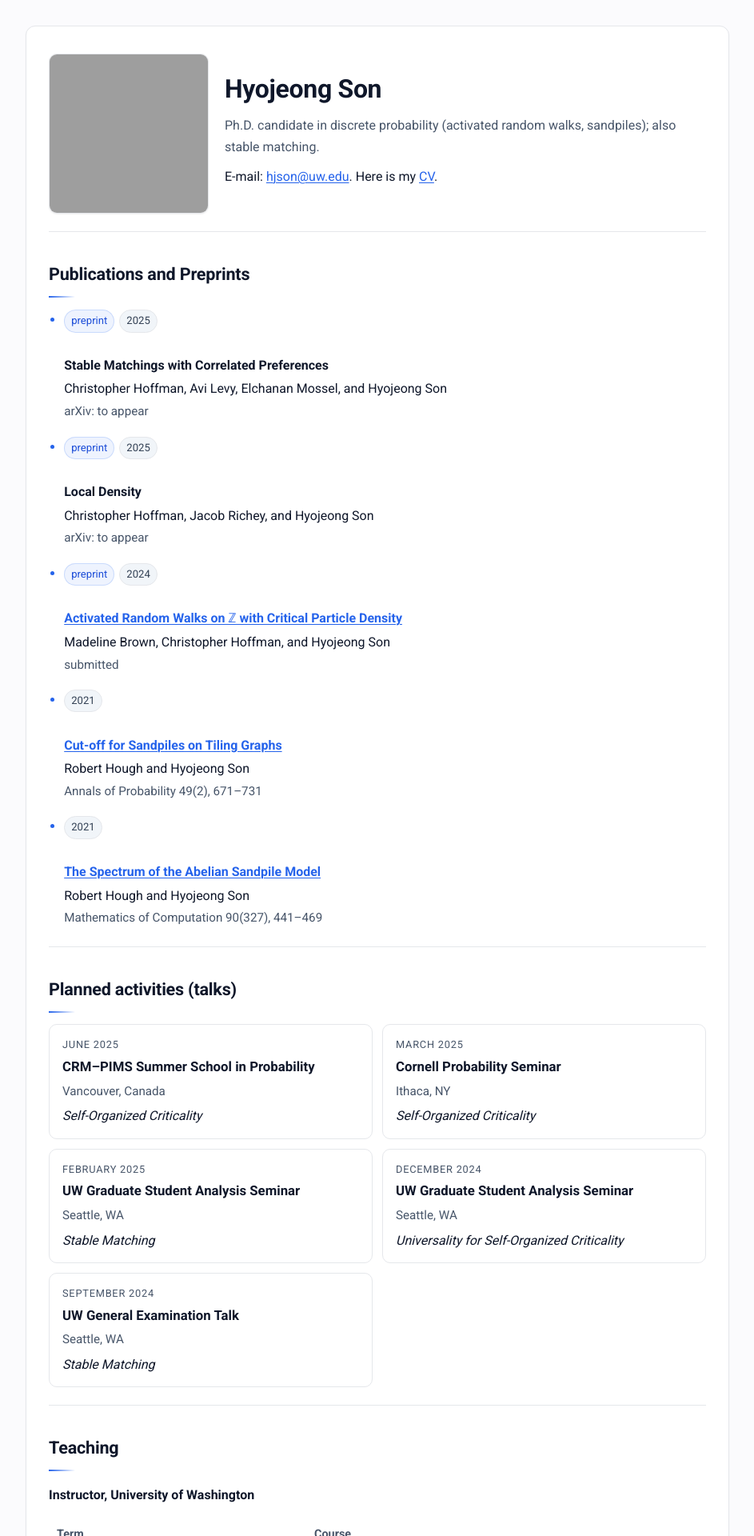
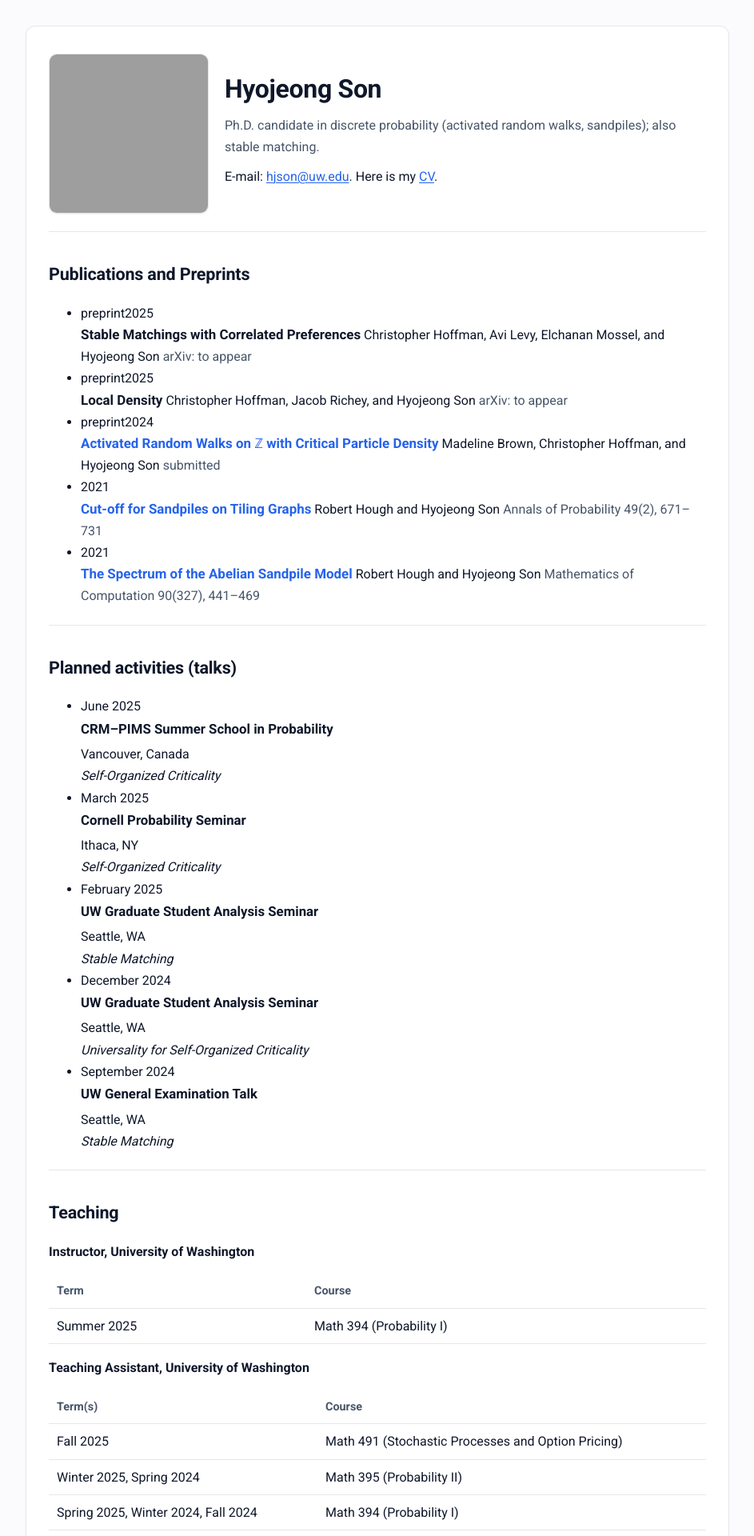
Before and after one commit to hyojeong-son/hyojeong-son.github.io, a Jekyll site: the page built from index.md, in a window 1280 px wide. Shown: the top 1920 px of the page at 80% size, without its empty margins (168-1111 px from the left). Built offline with Jekyll 4.4.1, drawn with Linux system fonts in a browser that asks for light colours; grey boxes are pictures that could not be loaded.

Commit message:
Update style.css

```diff
--- a/assets/css/style.css
+++ b/assets/css/style.css
@@ -1,16 +1,14 @@
 /* assets/css/style.css */
-/* Professional, simple-yet-stylish single-page styles with refined components. */
+/* Professional, simple, readable. No chips; title-only links; card-style publications; no section accents. */
 
-/* --- palette --- */
+/* Palette */
 :root{
-  --bg:#fbfbfd;               /* page background */
-  --surface:#ffffff;          /* content background */
-  --text:#0f172a;             /* slate-900 */
-  --muted:#475569;            /* slate-600 */
-  --rule:#e5e7eb;             /* divider */
-  --accent:#2563eb;           /* sapphire blue (primary accent) */
-  --link:var(--accent);
-  --selection:#dbeafe;        /* selection highlight */
+  --bg:#fbfbfd;
+  --surface:#ffffff;
+  --text:#0f172a;
+  --muted:#475569;
+  --rule:#e5e7eb;
+  --accent:#2563eb;     /* link color */
   --maxw:880px;
   --radius:12px;
   --shadow-sm:0 1px 2px rgba(2,6,23,.06);
@@ -20,17 +18,12 @@
 html,body{margin:0;padding:0}
 body{
   font-family:"Roboto",system-ui,-apple-system,"Segoe UI",Arial,sans-serif;
-  color:var(--text);
-  background:var(--bg);
-  line-height:1.7;
-  font-size:16px;
-  -webkit-font-smoothing:antialiased;
-  text-rendering:optimizeLegibility;
+  color:var(--text); background:var(--bg);
+  line-height:1.7; font-size:16px; -webkit-font-smoothing:antialiased; text-rendering:optimizeLegibility;
 }
 
 .container{
-  width:92%;
-  max-width:var(--maxw);
+  width:92%; max-width:var(--maxw);
   margin:32px auto 80px;
   background:var(--surface);
   border:1px solid var(--rule);
@@ -39,104 +32,58 @@ body{
   box-shadow:var(--shadow-sm);
 }
 
-/* headings */
+/* Headings (no accent line) */
 h1{font-size:2rem;font-weight:800;margin:0 0 .25rem;letter-spacing:-.01em}
-h2{font-size:1.35rem;font-weight:800;margin:2.2rem 0 .9rem;letter-spacing:-.01em;position:relative}
-h2::after{
-  content:"";
-  display:block;
-  width:44px;height:2px;margin-top:8px;
-  background:linear-gradient(90deg,var(--accent),transparent 75%);
-}
+h2{font-size:1.35rem;font-weight:800;margin:2.2rem 0 .9rem;letter-spacing:-.01em}
 h3{font-size:1.05rem;font-weight:700;margin:0 0 .25rem}
 hr{border:none;border-top:1px solid var(--rule);margin:22px 0}
 
-/* links */
-a{color:var(--link);text-decoration:underline;text-underline-offset:2px;text-decoration-thickness:1.25px}
+/* Links */
+a{color:var(--accent);text-decoration:underline;text-underline-offset:2px;text-decoration-thickness:1.25px}
 a:hover{text-decoration-thickness:2px}
 a:focus-visible{outline:2px solid var(--accent);outline-offset:2px;border-radius:4px}
 
-/* intro */
+/* Intro / lede */
 .intro{margin:.35rem 0 1rem}
 .intro p{margin:.25rem 0}
 .lede{color:var(--muted);margin:.2rem 0 .6rem}
 
-/* kill any leftover tabs/quicklinks */
+/* Hide any leftover quicklinks/tabs */
 .quicklinks{display:none!important}
 
-/* hero (profile picture + heading) */
+/* Hero with profile photo */
 .hero{display:grid;grid-template-columns:auto 1fr;gap:20px;align-items:center;margin:6px 0 10px}
 .hero img{width:200px;height:200px;object-fit:cover;border-radius:10px;box-shadow:var(--shadow-sm);border:1px solid var(--rule)}
 @media (max-width:720px){ .hero{grid-template-columns:1fr} .hero img{width:160px;height:160px} }
 
-/* small meta text */
-.meta{color:var(--muted);font-size:.95em}
-
-/* chips (statuses, years, terms) */
-.chips{display:flex;flex-wrap:wrap;gap:6px}
-.chip{
-  display:inline-block;
-  padding:2px 8px;
-  border:1px solid var(--rule);
-  border-radius:999px;
-  background:#f8fafc;
-  font-size:.82em;
-  color:#0f172a;
-}
-.chip.primary{border-color:rgba(37,99,235,.18);background:rgba(37,99,235,.08);color:#1d4ed8}
-.chip.muted{background:#f1f5f9;color:#334155}
-
-/* publication list (Park-style: title → authors → venue) */
-ul.pubs{list-style:disc;padding-left:1.2rem;margin:0}
-ul.pubs li{margin:0 0 1.05rem}
-ul.pubs li::marker{color:var(--accent)}
-.pubs .pub-title{font-weight:600}
-.pubs .pub-authors,.pubs .pub-venue{display:block;margin-top:.15rem}
-.pubs .pub-venue{color:var(--muted);font-size:.95em}
-
-/* card list for Talks / Mentoring — replaces long dash bullets */
-.cards{display:grid;grid-template-columns:1fr;gap:12px;margin:0;padding:0;list-style:none}
-@media (min-width:860px){ .cards{grid-template-columns:1fr 1fr} }
-.card{
+/* Publications — card list (three lines each) */
+.pubcards{list-style:none;padding:0;margin:0}
+.pubcard{
   border:1px solid var(--rule);
   border-radius:10px;
   padding:14px 16px;
   background:var(--surface);
+  margin:0 0 12px;
 }
-.eyebrow{font-size:.8em;letter-spacing:.06em;text-transform:uppercase;color:var(--muted);margin-bottom:2px}
-.card .meta{margin:.15rem 0}
-.card .desc{margin-top:.25rem}
+.pub-title{font-weight:800;font-size:1.06rem;line-height:1.4}
+.pub-title a{text-decoration:none}         /* title is the link; keep clean */
+.pub-title a:hover{text-decoration:underline}
+.pub-authors{margin-top:.25rem}
+.pub-venue{margin-top:.15rem;color:var(--muted)}
 
-/* teaching table */
-.table{width:100%;border-collapse:collapse;margin:2px 0 0}
+/* Talks, Mentoring, Awards — readable bullets */
+ul.tight{list-style:disc;padding-left:1.2rem;margin:0}
+ul.tight li{margin:.35rem 0}
+
+/* Teaching tables (Course first) */
+.table{width:100%;border-collapse:collapse;margin:.2rem 0 0}
 .table th,.table td{padding:8px 10px;border-bottom:1px solid var(--rule);vertical-align:top}
 .table th{text-align:left;color:var(--muted);font-weight:600;font-size:.9em}
 
-/* awards list */
-.awards{list-style:none;margin:0;padding:0}
-.awards li{display:flex;gap:10px;align-items:flex-start;margin:.4rem 0}
-.awards .year{min-width:56px}
-.awards .txt{line-height:1.55}
-
-/* selection */
-::selection{background:var(--selection)}
-
-/* dark mode */
+/* Dark mode */
 @media (prefers-color-scheme: dark){
   :root{
-    --bg:#0b1220;
-    --surface:#0f172a;
-    --text:#e5e7eb;
-    --muted:#94a3b8;
-    --rule:#1f2937;
-    --accent:#60a5fa;
-    --link:var(--accent);
-    --selection:#1d4ed8;
-    --shadow-sm:none;
+    --bg:#0b1220; --surface:#0f172a; --text:#e5e7eb; --muted:#94a3b8; --rule:#1f2937; --accent:#60a5fa; --shadow-sm:none;
   }
-  .chip{background:#0b1220;border-color:#1f2937;color:#e5e7eb}
-  .chip.muted{background:#0b1220}
+  .container{border-color:#1f2937}
 }
-
-/* optional: change --accent to tweak the vibe
-   Emerald: #059669 | Plum: #7c3aed | Coral: #ea580c */
```
